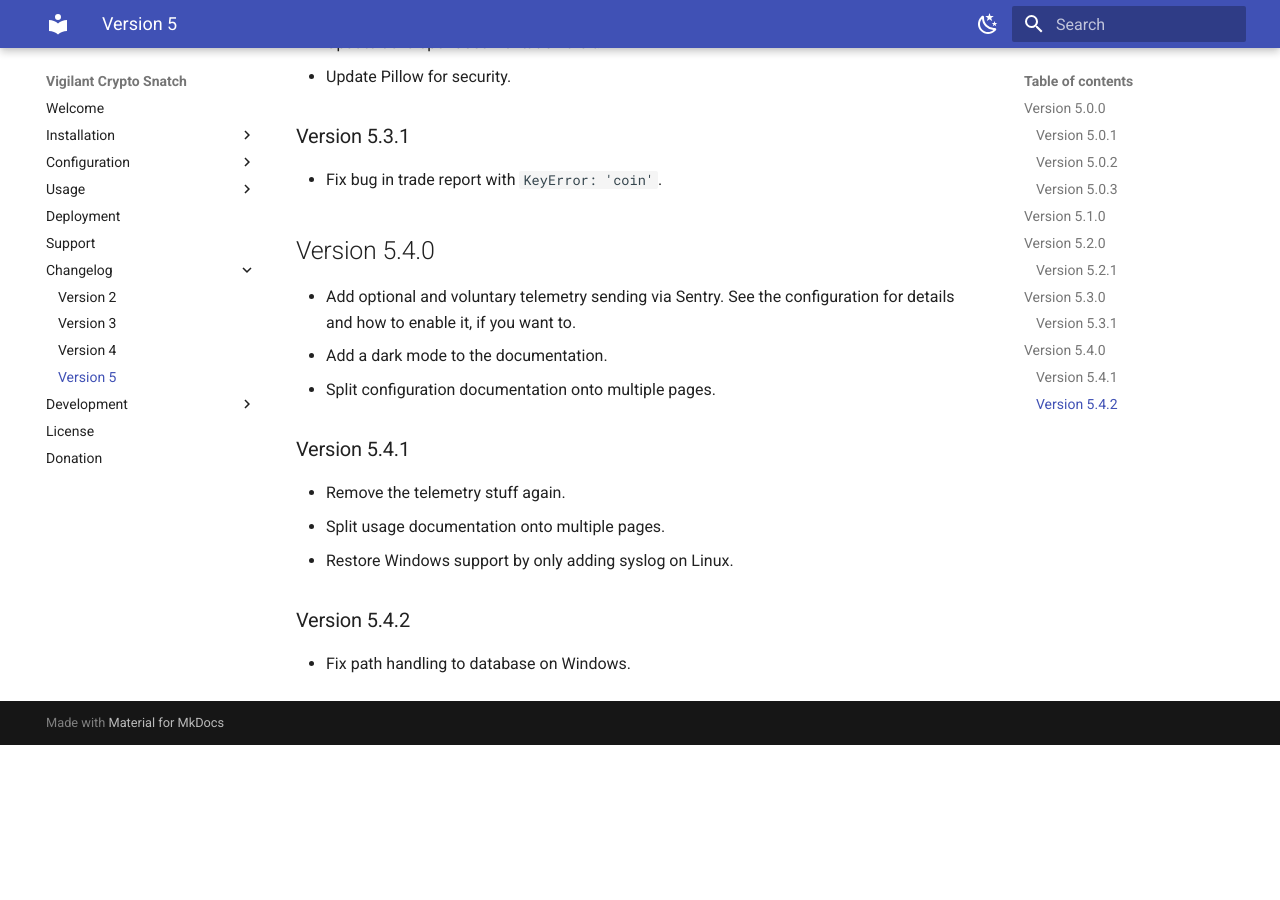
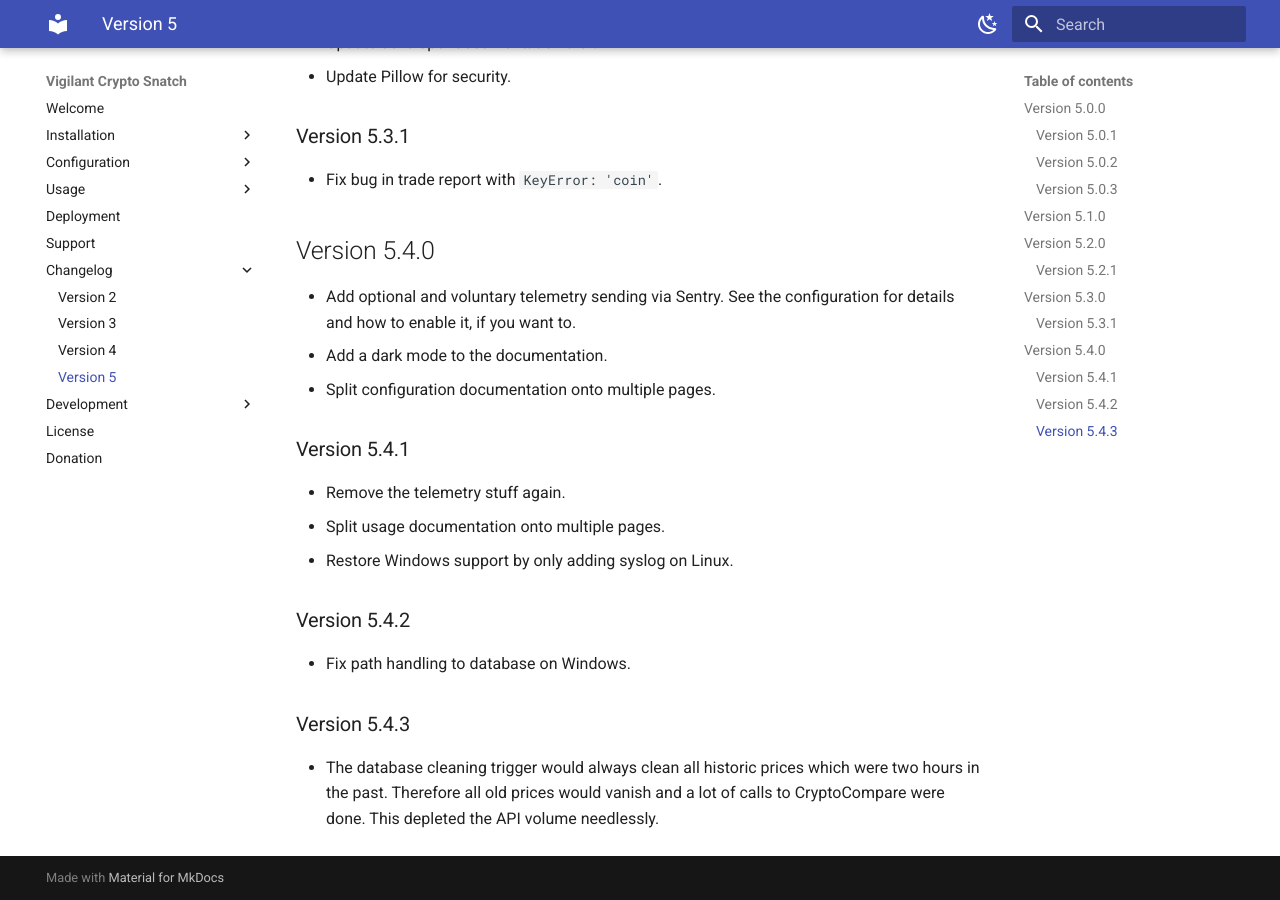
Before and after one commit to martin-ueding/vigilant-crypto-snatch, an MkDocs documentation site: the page built from docs/changelog/version-5.md, in a window 1280 px wide and 900 px high, scrolled down 1622 px. Built offline with MkDocs 1.6.1 and Material for MkDocs 9.7.7, drawn with Linux system fonts in a browser that asks for light colours; before the commit the page ends 2367 px from its top, so only the background shows below that.

Commit message:
Update documentation

```diff
--- a/docs/changelog/version-5.md
+++ b/docs/changelog/version-5.md
@@ -67,3 +67,7 @@
 ### Version 5.4.2
 
 - Fix path handling to database on Windows.
+
+### Version 5.4.3
+
+- The database cleaning trigger would always clean all historic prices which were two hours in the past. Therefore all old prices would vanish and a lot of calls to CryptoCompare were done. This depleted the API volume needlessly.
```
Also changed, not shown: docs/usage/watch.md (+1 -1 lines).
